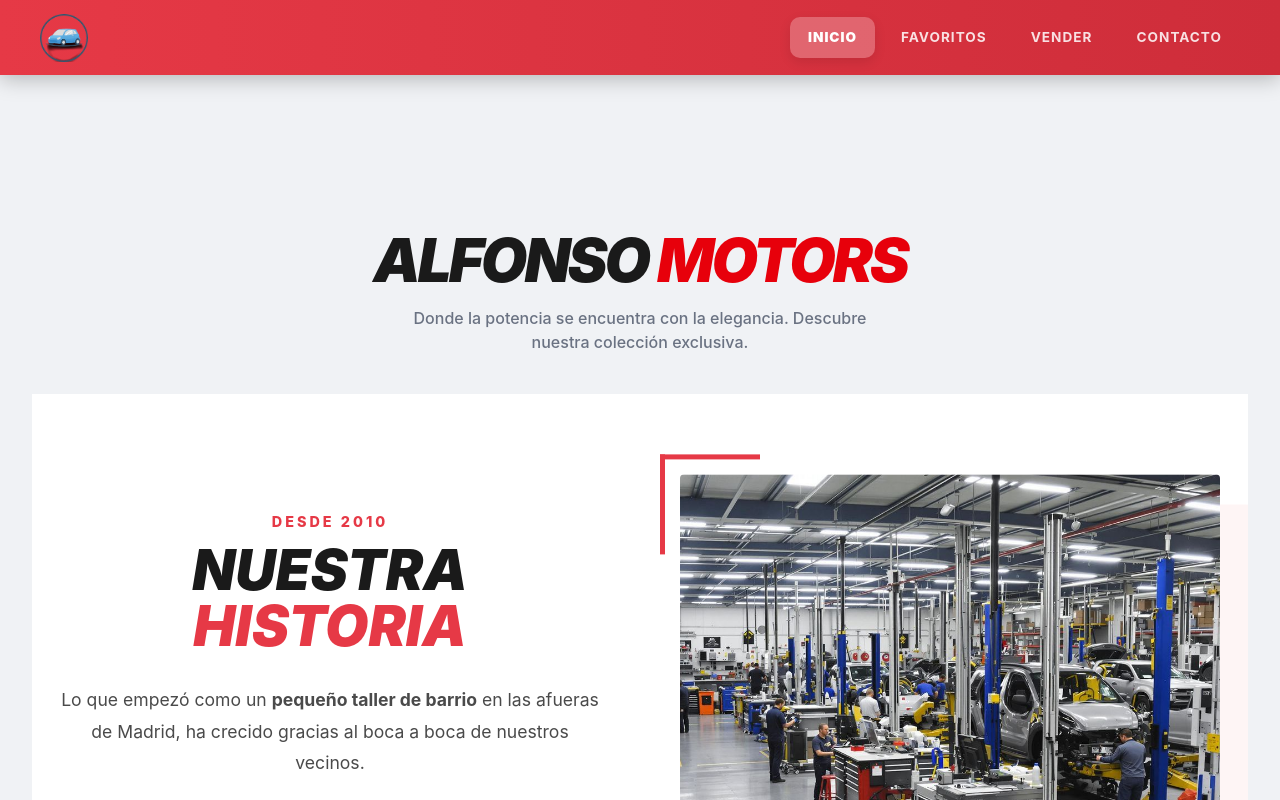
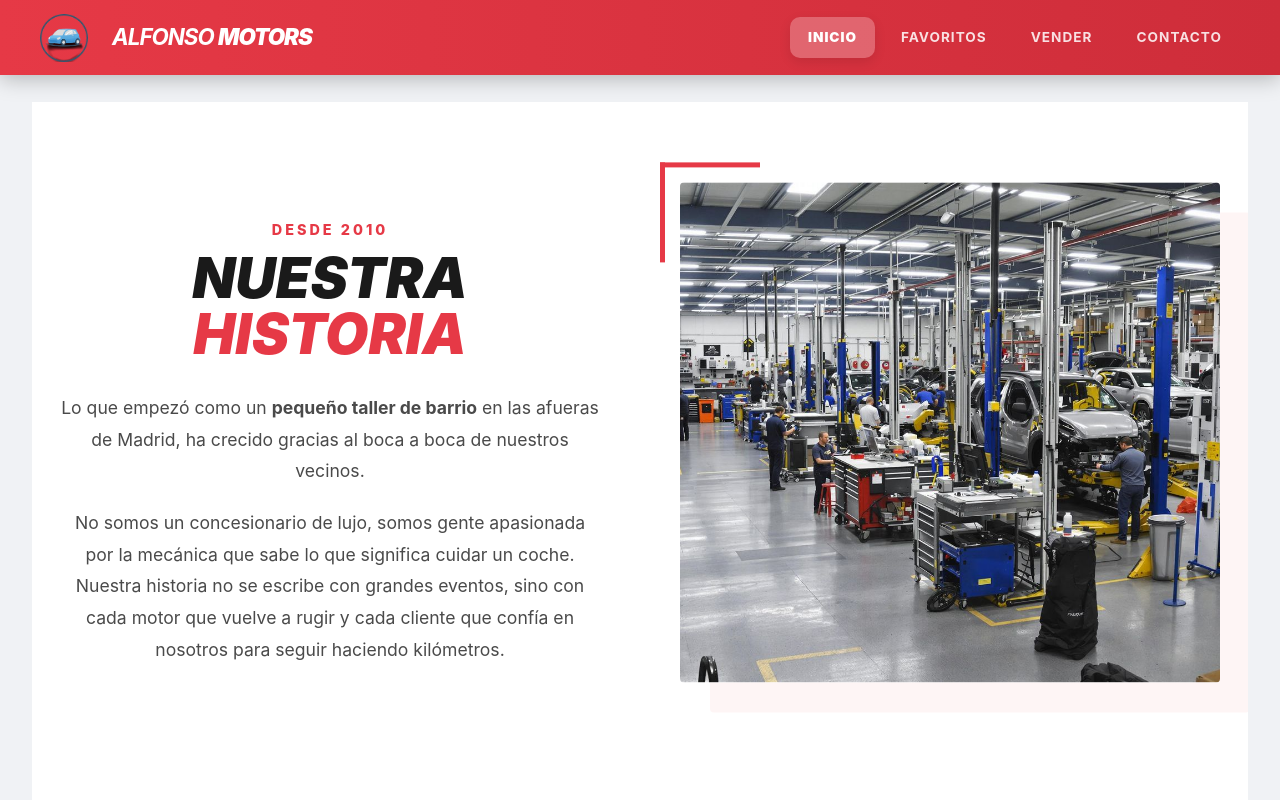
Before and after one commit to alfonso964/trabajo-cliente, a React (Vite) app: page / in a window 1280 px wide. Shown: the top 800 px of the page. Built offline with nearby package versions, Linux system fonts and the light colour scheme; data requests are answered from the project's data file.

Commit message:
añadido nombre en la cabecera

```diff
--- a/package.json
+++ b/package.json
@@ -4,7 +4,7 @@
   "version": "0.0.0",
   "type": "module",
   "scripts": {
-    "api": "json-server datos-api/db.json --port 3001 --watch",
+   "api": "npx json-server datos-api/db.json --port 3001 --watch",
     "dev": "vite",
     "build": "vite build",
     "lint": "eslint .",
--- a/src/components/Footer.jsx
+++ b/src/components/Footer.jsx
@@ -9,7 +9,7 @@ function Footer() {
         {/* COLUMNA 1: LOGO Y FRASE */}
         <div className="footer-brand">
           <h2 className="footer-logo">ALFONSO <span>MOTORS</span></h2>
-          <p>Líderes en la importación de vehículos de alta gama. Pasión por la ingeniería desde 1995.</p>
+          <p>Líderes en la importación de vehículos de alta gama. Pasión por la ingeniería desde 2010.</p>
         </div>
 
         {/* COLUMNA 2: ENLACES RÁPIDOS */}
--- a/src/components/NavBar.jsx
+++ b/src/components/NavBar.jsx
@@ -9,27 +9,32 @@ function Navbar() {
       <div className="navbar-container">
 
         <div className="nav-logo">
-          <NavLink to="/" className="flex items-center gap-2 no-underline">
+          {/* Añadimos flex-row para asegurar que el título esté a la derecha */}
+          <NavLink to="/" className="flex flex-row items-center gap-3 no-underline">
             <motion.img
               src="/logoCoche.png"
               alt="Logo"
-              /* Animación de entrada: Cae desde arriba con rebote */
               initial={{ y: -100, opacity: 0, scale: 0.5 }}
               animate={{ y: 0, opacity: 1, scale: 1 }}
               transition={{
-                type: "spring", // Tipo de movimiento con rebote
-                stiffness: 260, // Rigidez del muelle
-                damping: 20,    // Amortiguación (cuánto tarda en pararse)
+                type: "spring",
+                stiffness: 260,
+                damping: 20,
                 delay: 0.2
               }}
-              /* Animación de Hover: Se hace grande y da un giro de 360 grados */
               whileHover={{
                 scale: 1.2,
                 rotate: 360,
                 transition: { duration: 0.8 }
               }}
               whileTap={{ scale: 0.8 }}
+              className="logo-img"
             />
+
+            {/* TÍTULO A LA DERECHA */}
+            <span className="navbar-title">
+              Alfonso <span className="font-black">Motors</span>
+            </span>
           </NavLink>
         </div>
 
--- a/src/pages/Home.jsx
+++ b/src/pages/Home.jsx
@@ -7,15 +7,6 @@ import Historia from "../components/Historia";
 function Home() {
   return (
     <div>
-      {/* Sección Hero (Bienvenida) */}
-      <header className="pt-32 pb-10 text-center">
-        <h1 className="text-6xl font-black uppercase italic tracking-tighter">
-          Alfonso <span className="text-red-600">Motors</span>
-        </h1>
-        <p className="text-gray-500 font-medium max-w-lg mx-auto mt-4">
-          Donde la potencia se encuentra con la elegancia. Descubre nuestra colección exclusiva.
-        </p>
-      </header>
 
       <Historia/>
       <Catalogo />
--- a/src/styles/NavBar.css
+++ b/src/styles/NavBar.css
@@ -1,23 +1,18 @@
 /* src/styles/Navbar.css */
 
-/* HEADER PRINCIPAL: Ocupa todo el ancho y se pega arriba */
 .navbar-header {
   width: 100%;
-  position: fixed; /* Fijo para que no se mueva al hacer scroll */
+  position: fixed;
   top: 0;
   left: 0;
-  height: 75px; /* Altura un poco más amplia para que respire */
-
-  /* Tu rojo deportivo con un degradado sutil de calidad */
+  height: 75px;
   background: linear-gradient(90deg, #e63946 0%, #ce2d3a 100%);
-
   display: flex;
   align-items: center;
-  z-index: 10000; /* Siempre por encima de todo */
+  z-index: 10000;
   box-shadow: 0 4px 20px rgba(0, 0, 0, 0.25);
 }
 
-/* CONTENEDOR INTERNO: Centra el contenido pero deja espacio a los lados */
 .navbar-container {
   width: 100%;
   max-width: 1400px;
@@ -28,27 +23,45 @@
   padding: 0 40px;
 }
 
-/* LOGO Y NOMBRE */
+/* Forzamos que el logo y el texto estén en línea */
 .nav-logo {
   display: flex;
+  flex-direction: row;
   align-items: center;
 }
 
-.nav-logo img {
+.nav-logo a {
+  display: flex;
+  flex-direction: row;
+  align-items: center;
+  text-decoration: none;
+}
+
+.logo-img {
   height: 48px;
   width: auto;
+  margin-right: 12px; /* Espacio extra a la derecha del logo */
 }
 
-/* GRUPO DE ENLACES */
+.navbar-title {
+  color: #ffffff;
+  font-size: 1.4rem;
+  font-weight: 700;
+  text-transform: uppercase;
+  font-style: italic;
+  letter-spacing: -1px;
+  white-space: nowrap;
+  line-height: 1; /* Para que el texto se centre verticalmente con el logo */
+}
+
 .nav-links {
   display: flex;
-  gap: 8px; /* Espacio entre los botones */
+  gap: 8px;
 }
 
-/* ESTILO DE CADA ENLACE (BOTÓN) */
 .nav-item {
   text-decoration: none;
-  color: rgba(255, 255, 255, 0.85); /* Blanco suave para los no activos */
+  color: rgba(255, 255, 255, 0.85);
   font-weight: 700;
   font-size: 0.85rem;
   text-transform: uppercase;
@@ -58,18 +71,15 @@
   transition: all 0.3s ease-in-out;
 }
 
-/* EFECTO HOVER */
 .nav-item:hover {
   color: #ffffff;
   background-color: rgba(255, 255, 255, 0.15);
   transform: translateY(-1px);
 }
 
-/* ESTADO ACTIVO: Blanco brillante, sin tonos oscuros/granates */
 .nav-item.active {
   color: #ffffff;
-  /* Fondo blanco semi-transparente para resaltar sobre el rojo */
   background-color: rgba(255, 255, 255, 0.25);
   box-shadow: 0 4px 12px rgba(0, 0, 0, 0.1);
-  font-weight: 900; /* Más grosor para identificar la sección */
+  font-weight: 900;
 }
```
